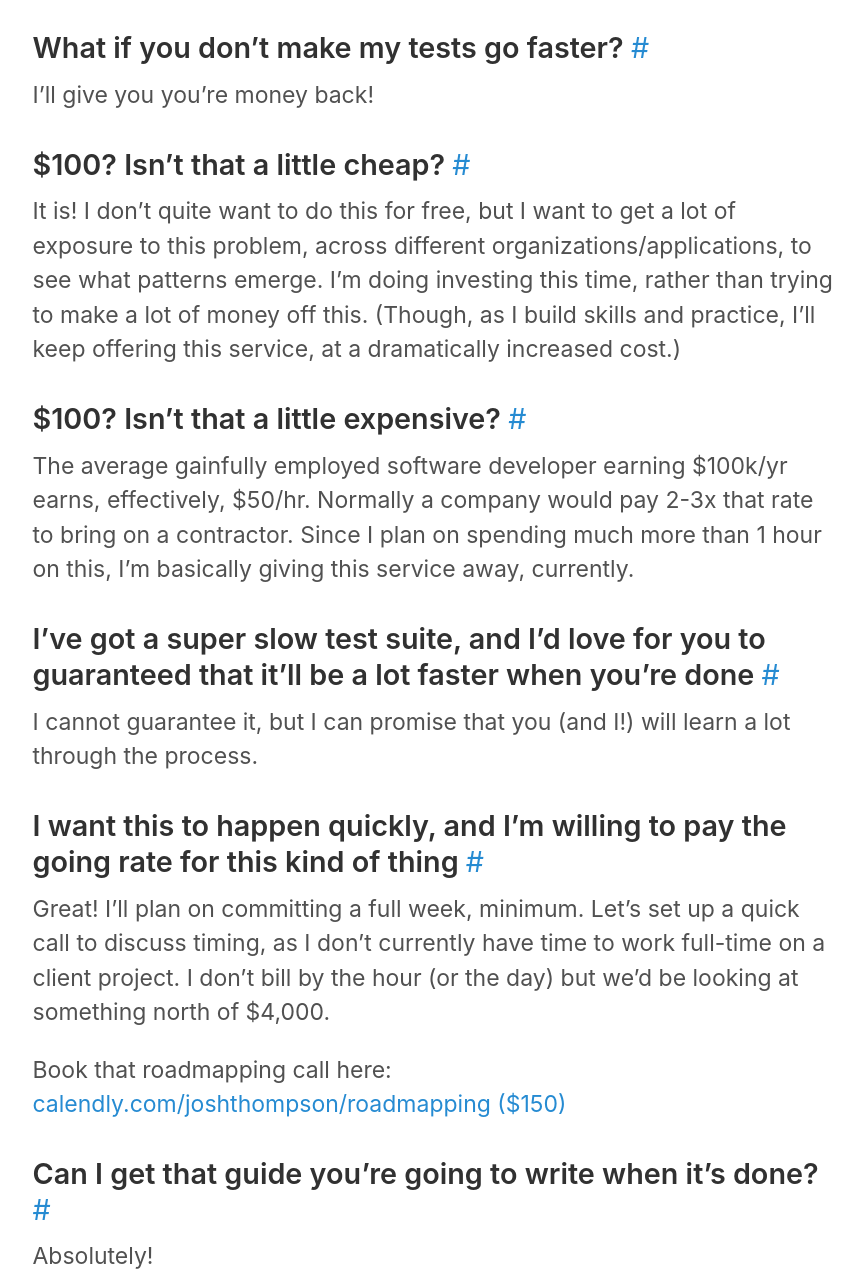
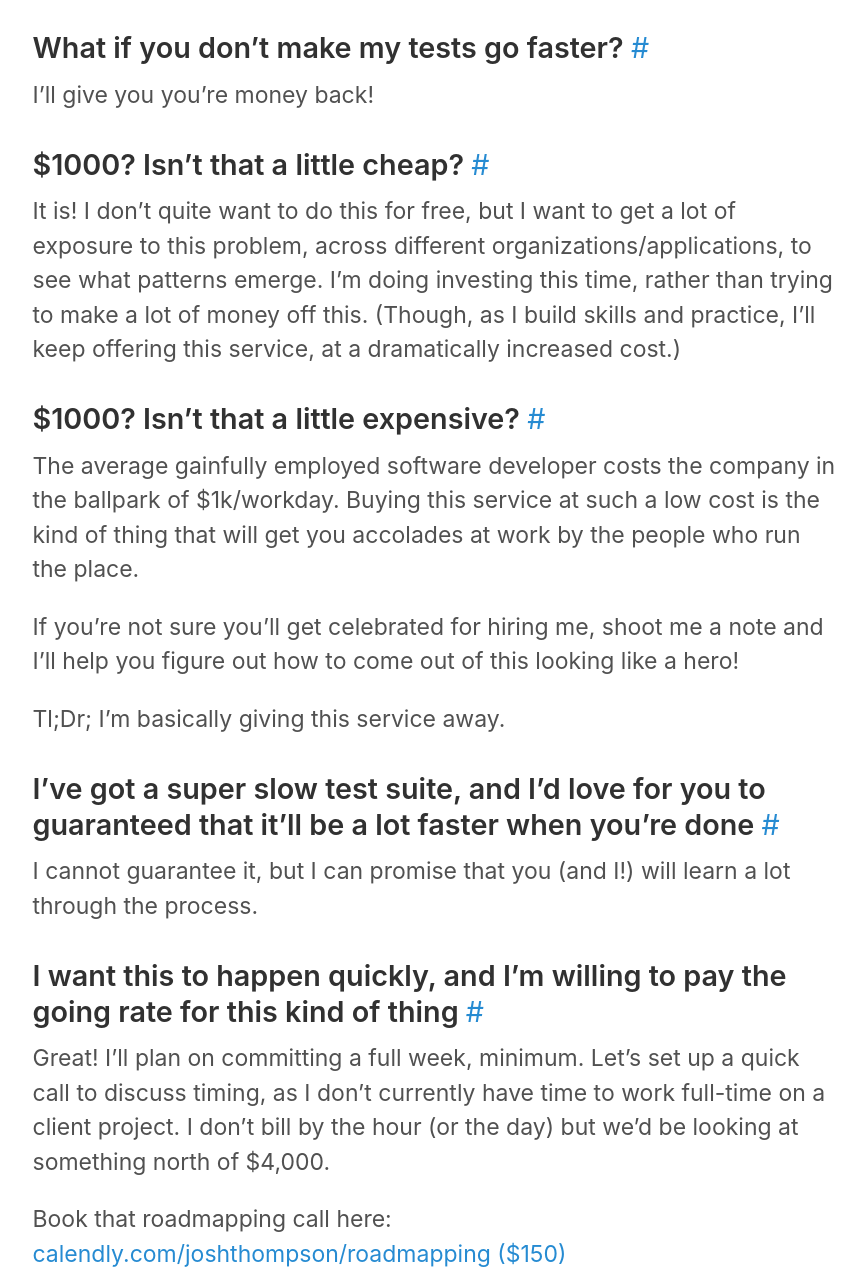
Before and after one commit to josh-works/intermediaterubycom, a Jekyll site: the page built from _posts/2021-05-13-test-suite-audit.md, in a window 1280 px wide and 1400 px high, scrolled down 4011 px, cut to the strip 113-1400 px from the top of the window. Shown: the whole strip, without its empty margins (205-1070 px from the left). Built offline with Jekyll 4.4.1, drawn with Linux system fonts in a browser that asks for light colours; comment, search, counter and statistics services are not loaded; some of the changed text lies outside the part shown.

Commit message:
Raise price to $1000

```diff
--- a/_posts/2021-05-13-test-suite-audit.md
+++ b/_posts/2021-05-13-test-suite-audit.md
@@ -58,7 +58,7 @@
     id="checkout-button-sku_JTcq1iheI2La2N"
     role="link"
     type="button">
-    Buy Now ($100)
+    Buy Now ($1000)
   </button>
 </div>
 <div id="error-message"></div>
@@ -110,7 +110,7 @@
 
 ## FAQ
 
-### This seems too good to be true. $100 for faster tests?
+### This seems too good to be true. $1000 for faster tests?
 
 Well, it really could be too good to be true. I'm looking for about five of these, at which point I'll disable to purchase button, and then work on just those 5 apps, then I'll write part 1 of the guide, and iterate for round 2.
 
@@ -130,13 +130,17 @@
 
 I'll give you you're money back!
 
-### $100? Isn't that a little cheap?
+### $1000? Isn't that a little cheap?
 
 It is! I don't quite want to do this for free, but I want to get a lot of exposure to this problem, across different organizations/applications, to see what patterns emerge. I'm doing investing this time, rather than trying to make a lot of money off this. (Though, as I build skills and practice, I'll keep offering this service, at a dramatically increased cost.)
 
-### $100? Isn't that a little expensive?
+### $1000? Isn't that a little expensive?
 
-The average gainfully employed software developer earning $100k/yr earns, effectively, $50/hr. Normally a company would pay 2-3x that rate to bring on a contractor. Since I plan on spending much more than 1 hour on this, I'm basically giving this service away, currently.
+The average gainfully employed software developer costs the company in the ballpark of $1k/workday. Buying this service at such a low cost is the kind of thing that will get you accolades at work by the people who run the place.
+
+If you're not sure you'll get celebrated for hiring me, shoot me a note and I'll help you figure out how to come out of this looking like a hero!
+
+Tl;Dr; I'm basically giving this service away.
 
 ### I've got a super slow test suite, and I'd love for you to guaranteed that it'll be a lot faster when you're done
 
```
